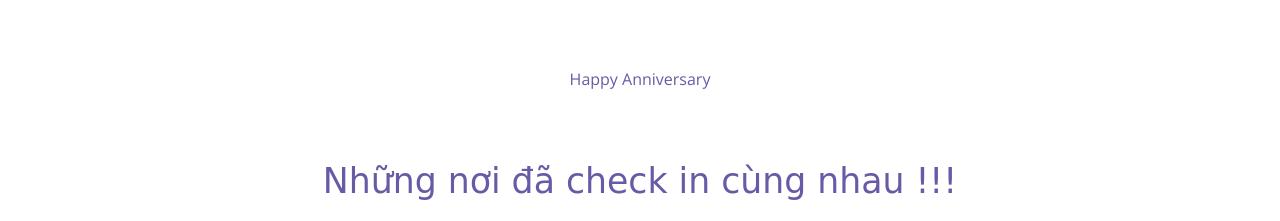
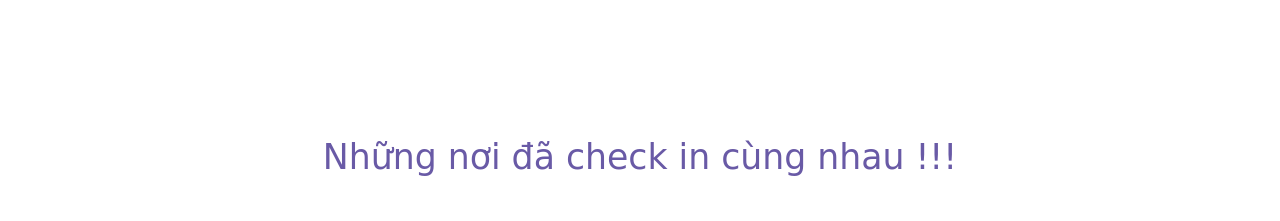
Before and after one commit to Tjonjumy/Tuan-and-Tram, a website: page index.html in a window 1280 px wide. Shown: the part 1118-1339 px from the top of the page. Drawn offline with nearby package versions, Linux system fonts and the light colour scheme; a web font is replaced by a local one.

Commit message:
disabled

```diff
--- a/index.html
+++ b/index.html
@@ -90,9 +90,9 @@
     </section> <!-- end of about section -->
 
     <div class="text-center">
-        <a href="happy-anniversary.html">
+        <!-- <a href="happy-anniversary.html">
             Happy Anniversary
-        </a>
+        </a> -->
     </div>
     <!-- <section class="section s-valentine" id="service">
         <div class="container-v text-center">
```
